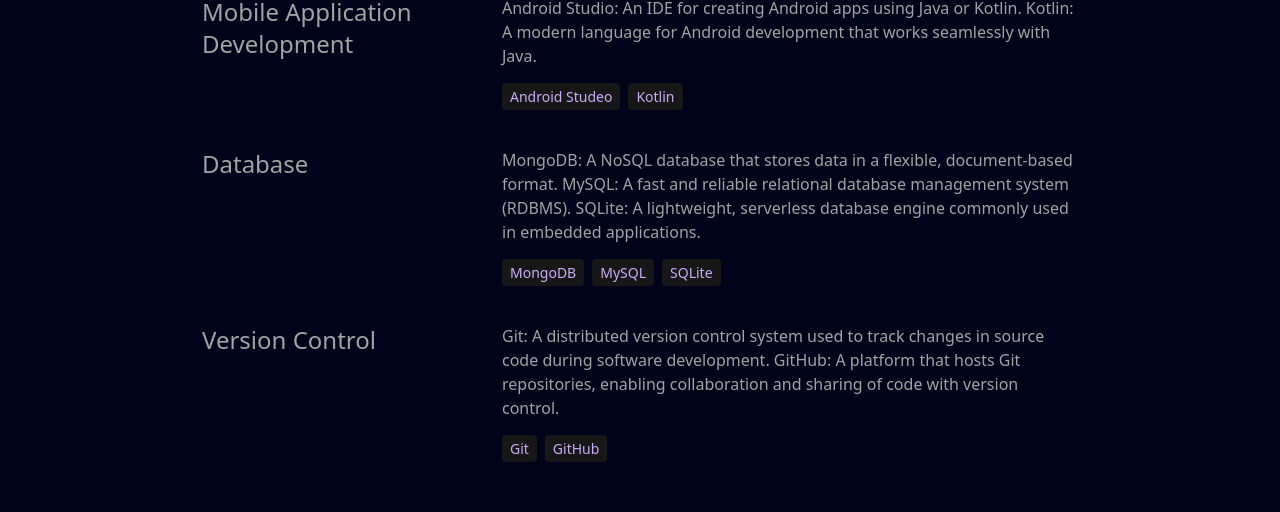
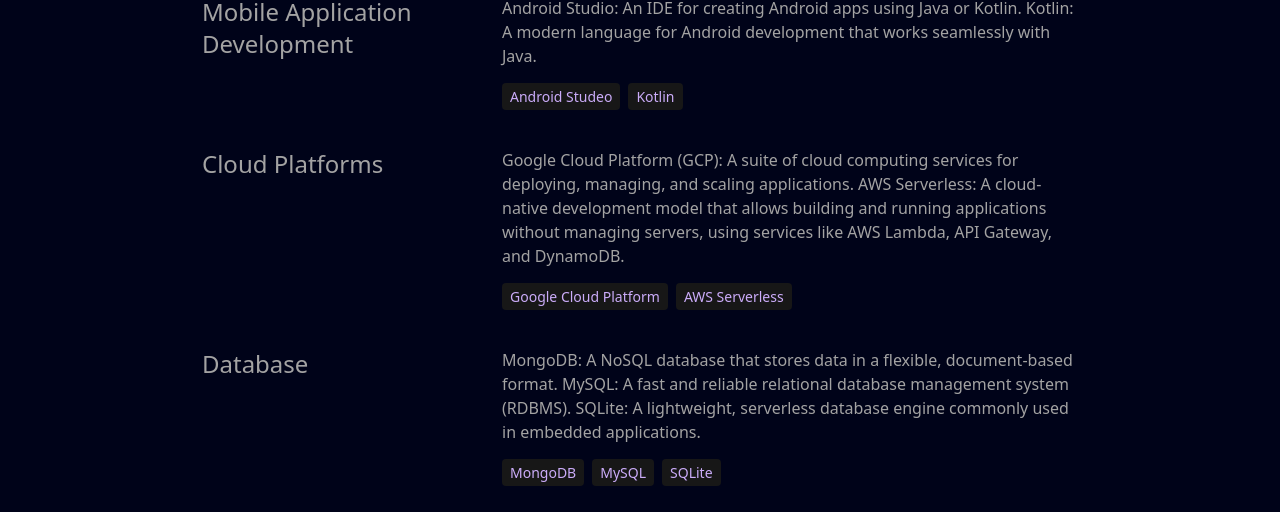
Before and after one commit to Udantha-ID/portfolio-site, a Next.js app: page / in a window 1280 px wide. Shown: the part 2562-3074 px from the top of the page. Built offline with nearby package versions, Linux system fonts and the light colour scheme.

Commit message:
update experince page

```diff
--- a/components/experincec.tsx
+++ b/components/experincec.tsx
@@ -31,6 +31,13 @@
         technologies: ["Android Studeo", "Kotlin"]
     },
     {
+        title: "Cloud Platforms",
+        year: "2024",
+        role: "Junior Full Stack Developer",
+        description: "Google Cloud Platform (GCP): A suite of cloud computing services for deploying, managing, and scaling applications. AWS Serverless: A cloud-native development model that allows building and running applications without managing servers, using services like AWS Lambda, API Gateway, and DynamoDB.",
+        technologies: ["Google Cloud Platform", "AWS Serverless"]
+    },
+    {
         title: "Database",
         year: "2024",
         role: "Juener Full Stack Development",
@@ -42,7 +49,7 @@
         year: "2024",
         role: "Juener Full Stack Development",
         description: "Git: A distributed version control system used to track changes in source code during software development. GitHub: A platform that hosts Git repositories, enabling collaboration and sharing of code with version control.",
-        technologies: ["Git", "GitHub"]
+        technologies: ["Git"]
     },
 ]
 
```
